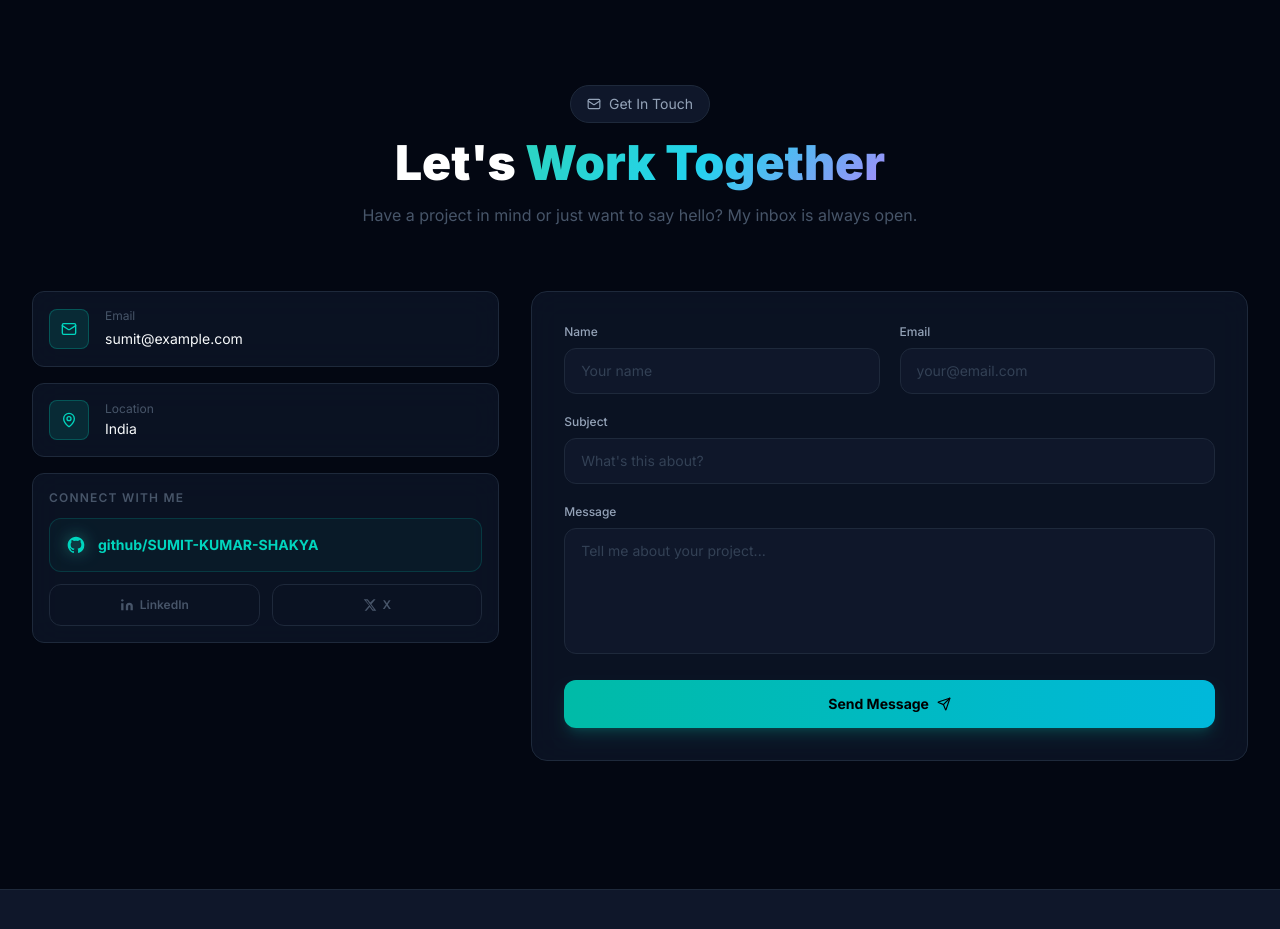
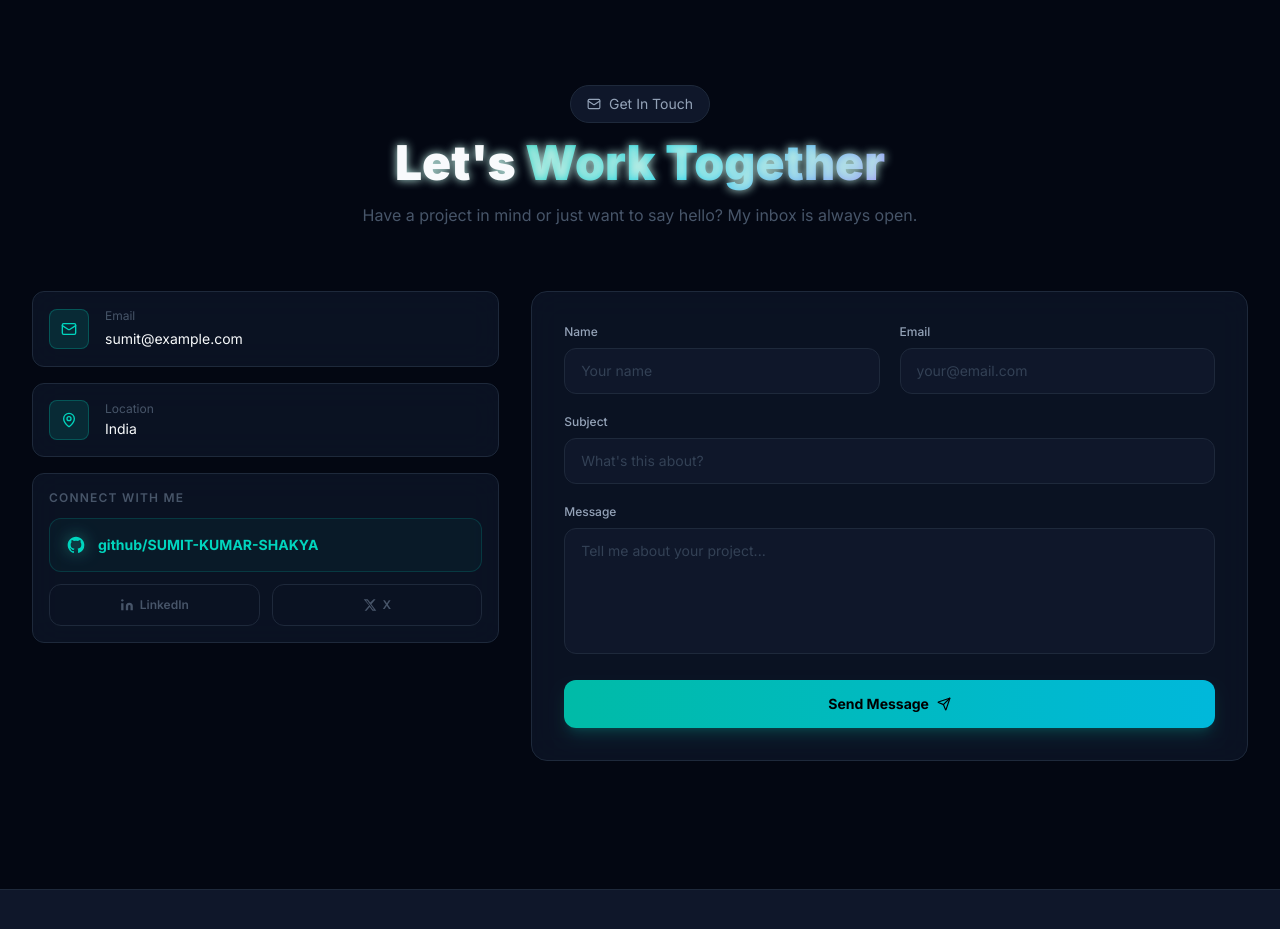
Before and after one commit to SUMIT-KUMAR-SHAKYA/sumit-portfolio-builder, a Next.js app: page / in a window 1280 px wide. Shown: the part 2900-3829 px from the top of the page. Built offline with nearby package versions, Linux system fonts and the light colour scheme; no server answers.

Commit message:
fix: emergency stability fixes, legacy image prop removal, and public dir structure

```diff
--- a/components/react-bits/ProfileCard.tsx
+++ b/components/react-bits/ProfileCard.tsx
@@ -324,7 +324,8 @@ const ProfileCardComponent = ({
                   className="avatar object-cover"
                   src={avatarUrl}
                   alt={`${name || 'User'} avatar`}
-                  layout="fill"
+                  fill
+                  sizes="(max-width: 768px) 100vw, 384px"
                   unoptimized
                   onError={() => setImgError(true)}
                 />
--- a/components/sections/ContactSection.tsx
+++ b/components/sections/ContactSection.tsx
@@ -6,7 +6,6 @@ import { Mail, MapPin, Send, CheckCircle2, AlertCircle, ExternalLink } from "luc
 import { GitHubIcon, XIcon, LinkedInIcon } from "@/components/icons/BrandIcons";
 import { siteOwner } from "@/lib/data";
 import emailjs from '@emailjs/browser';
-import GlitchText from "@/components/react-bits/GlitchText";
 
 export default function ContactSection() {
   const [status, setStatus] = useState<"idle" | "loading" | "success" | "error">("idle");
@@ -65,9 +64,13 @@ export default function ContactSection() {
           Get In Touch
         </div>
         <div className="text-3xl sm:text-5xl font-black text-[#f8fafc] mb-4">
-          <GlitchText speed={1.5} enableShadows={true} enableOnHover={true} className="text-3xl sm:text-5xl font-black inline-block">
+          <motion.h2
+            animate={{ textShadow: ["0 0 0px #fff", "0 0 20px #2dd4bf", "0 0 0px #fff"] }}
+            transition={{ duration: 2, repeat: Infinity }}
+            className="text-3xl sm:text-5xl font-black inline-block"
+          >
             Let&apos;s <span className="gradient-text">Work Together</span>
-          </GlitchText>
+          </motion.h2>
         </div>
         <p className="text-[#475569] max-w-xl mx-auto text-sm sm:text-base">
           Have a project in mind or just want to say hello? My inbox is always open.
```
